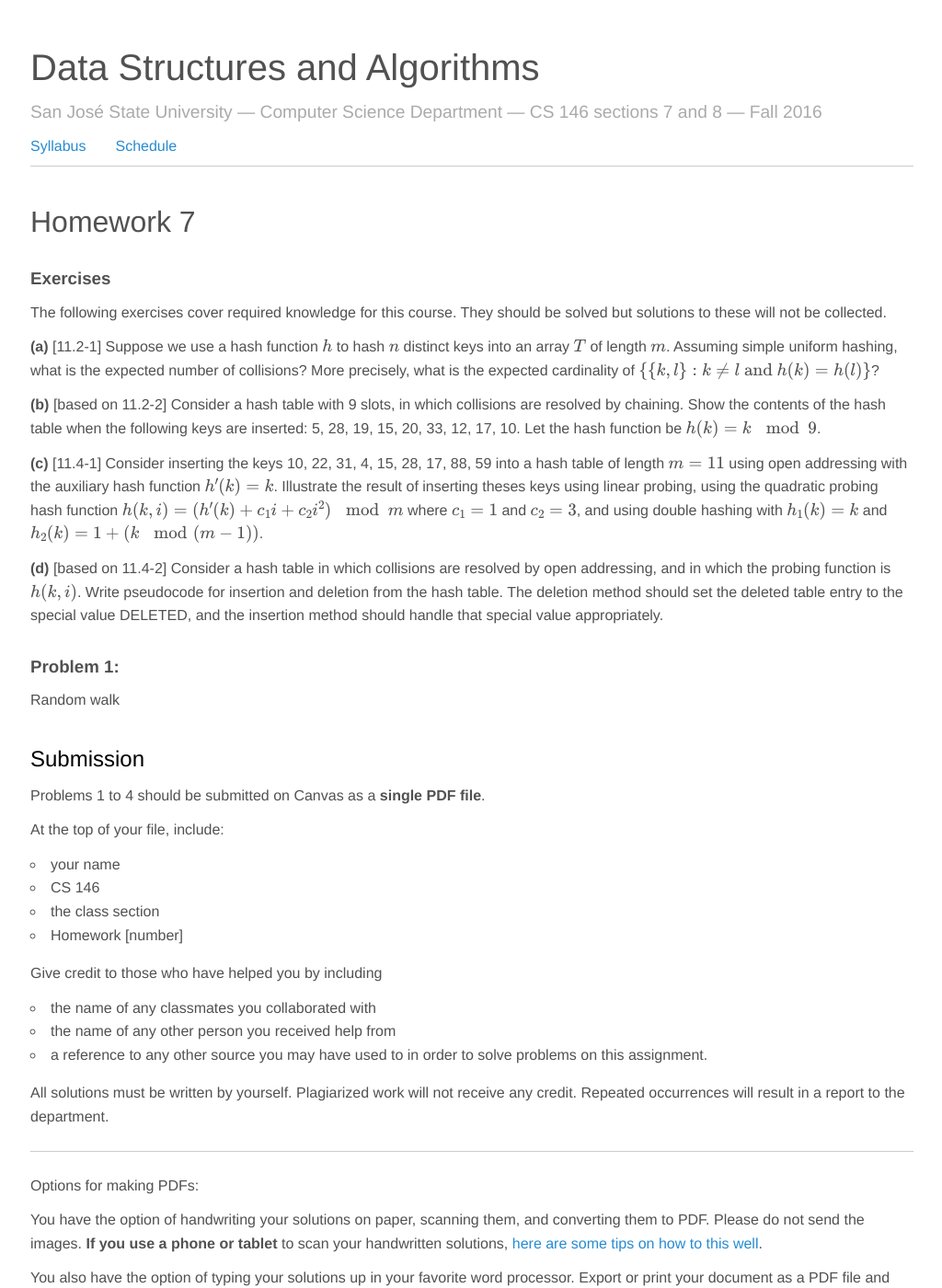
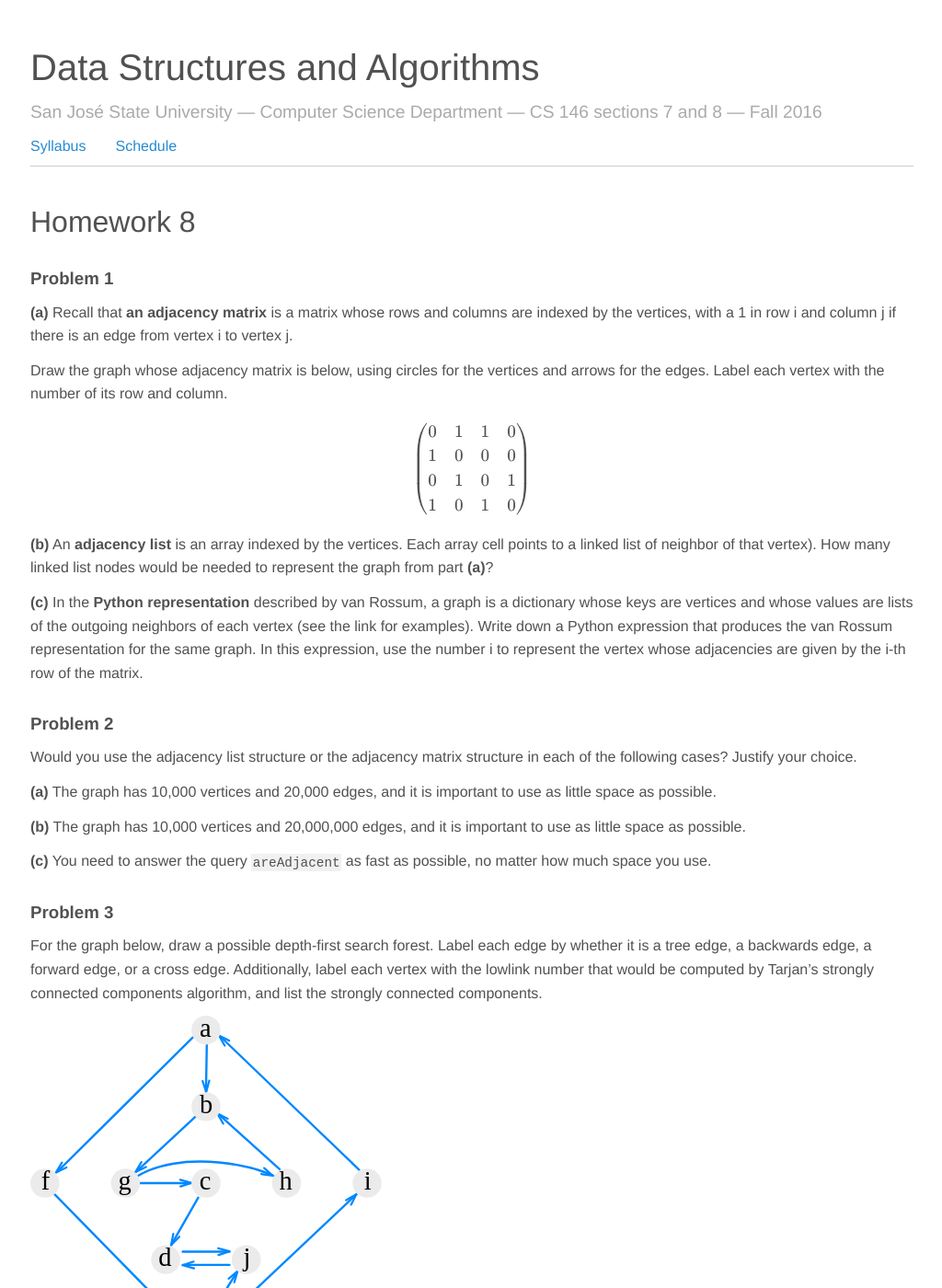
Before and after one commit to jnylam/jnylam.github.io, a Jekyll site: the page built from _courses/146-f16/homework08.md, in a window 1280 px wide and 1400 px high. Shown: the whole window at 92% size, without its empty margins (127-1151 px from the left). Built offline with Jekyll 4.4.1, drawn with Linux system fonts in a browser that asks for light colours; formulas are drawn with MathJax 3; some of the changed text lies outside the part shown.

Commit message:
146 homework 8

```diff
--- a/_courses/146-f16/homework08.md
+++ b/_courses/146-f16/homework08.md
@@ -1,27 +1,53 @@
 ---
 layout: course
 courseid: 146-f16
-title: Homework 7
+title: Homework 8
 mathjax: true
 navorder: 0
 ---
 
-### Exercises
+### Problem 1
 
-The following exercises cover required knowledge for this course. They should be solved but solutions to these will not be collected.
+__(a)__ Recall that __an adjacency matrix__ is a matrix whose rows and columns are indexed by the vertices, with a 1 in row i and column j if there is an edge from vertex i to vertex j.
 
-__(a)__ [11.2-1] Suppose we use a hash function $$h$$ to hash $$n$$ distinct keys into an array $$T$$ of length $$m$$. Assuming simple uniform hashing, what is the expected number of collisions? More precisely, what is the expected cardinality of $$\{\{k, l\}: k \neq l \text{ and } h(k) = h(l)\}$$?
+   Draw the graph whose adjacency matrix is below, using circles for the vertices and arrows for the edges. Label each vertex with the number of its row and column.
 
-__(b)__ [based on 11.2-2] Consider a hash table with 9 slots, in which collisions are resolved by  chaining. Show the contents of the hash table  when the following keys are inserted: 5, 28, 19, 15, 20, 33, 12, 17, 10. Let the hash function be $$h(k) = k \mod 9$$.
+$$\begin{pmatrix}
+0 & 1 & 1 & 0 \\
+1 & 0 & 0 & 0 \\
+0 & 1 & 0 & 1 \\
+1 & 0 & 1 & 0
+\end{pmatrix}$$
 
-__(c)__ [11.4-1] Consider inserting the keys 10, 22, 31, 4, 15, 28, 17, 88, 59 into a hash table of length $$m = 11$$ using open addressing with the auxiliary hash function $$h'(k) = k$$. Illustrate the result of inserting theses keys using linear probing, using the quadratic probing hash function $$h(k,i) = (h'(k) + c_1i + c_2i^2) \mod m$$ where $$c_1 = 1$$ and $$c_2 = 3$$, and using double hashing with $$h_1(k) = k$$ and $$h_2(k) = 1 + (k \mod (m-1))$$.
+__(b)__ An __adjacency list__ is an array indexed by the vertices. Each array cell points to a linked list of neighbor of that vertex). How many linked list nodes would be needed to represent the graph from part __(a)__?
 
-__(d)__ [based on 11.4-2] Consider a hash table in which collisions are resolved by open addressing, and in which the probing function is $$h(k, i)$$. Write pseudocode for insertion and deletion from the hash table. The deletion method should set the deleted table entry to the special value DELETED, and the insertion method should handle that special value appropriately.
 
-### Problem 1:
+__(c)__ In the __Python representation__ described by van Rossum, a graph is a dictionary whose keys are vertices and whose values are lists of the outgoing neighbors of each vertex (see the link for examples). Write down a Python expression that produces the van Rossum representation for the same graph. In this expression, use the number i to represent the vertex whose adjacencies are given by the i-th row of the matrix.
 
-Random walk
+### Problem 2
 
+Would you use the adjacency list structure or the adjacency matrix structure in each of the following cases? Justify your choice.
+
+__(a)__ The graph has 10,000 vertices and 20,000 edges, and it is important to use as little space as possible.
+
+__(b)__ The graph has 10,000 vertices and 20,000,000 edges, and it is important to use as little space as possible.
+
+__(c)__ You need to answer the query `areAdjacent` as fast as possible, no matter how much space you use.
+
+
+
+### Problem 3
+
+For the graph below, draw a possible depth-first search forest. Label each edge by whether it is a tree edge, a backwards edge, a forward edge, or a cross edge. Additionally, label each vertex with the lowlink number that would be computed by Tarjan's strongly connected components algorithm, and list the strongly connected components.
+
+![a digraph](digraph.svg){: style="width: 4in;"}
+
+### Problem 4
+__(a)__
+Draw a graph, a designated starting vertex in your graph, and a sequence of the vertices that can be reached from the starting vertex, with the property that the sequence you give could have been generated by a depth first search, but not by a breadth first search.
+
+__(b)__
+Draw a graph, a designated starting vertex in your graph, and a sequence of the vertices that can be reached from the starting vertex, with the property that the sequence you give could have been generated by a breadth first search, but not by a depth first search.
 
 ## Submission
 
```
Also changed, not shown: _courses/146-f16/index.md (+1 -0 lines), _courses/146-f16/digraph.svg (added).
